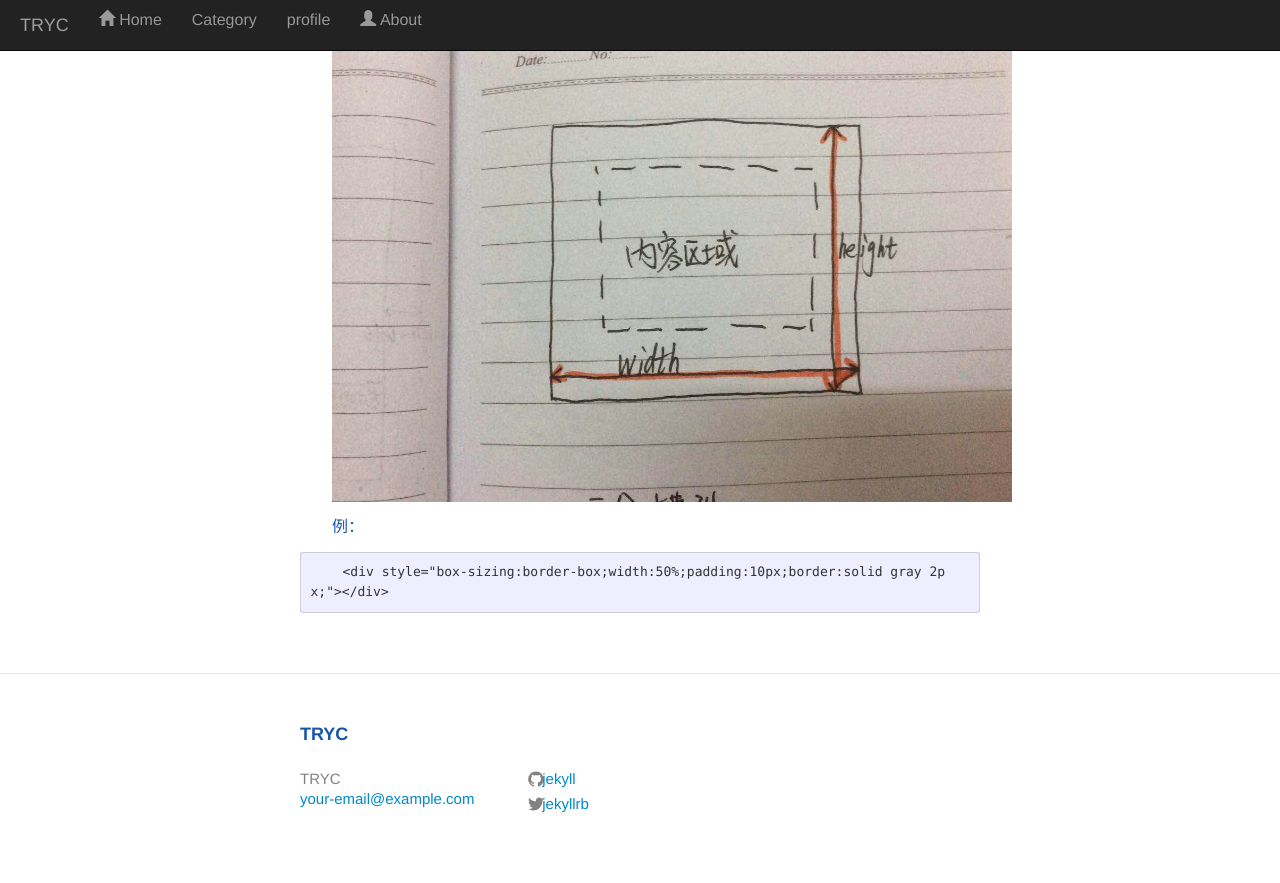
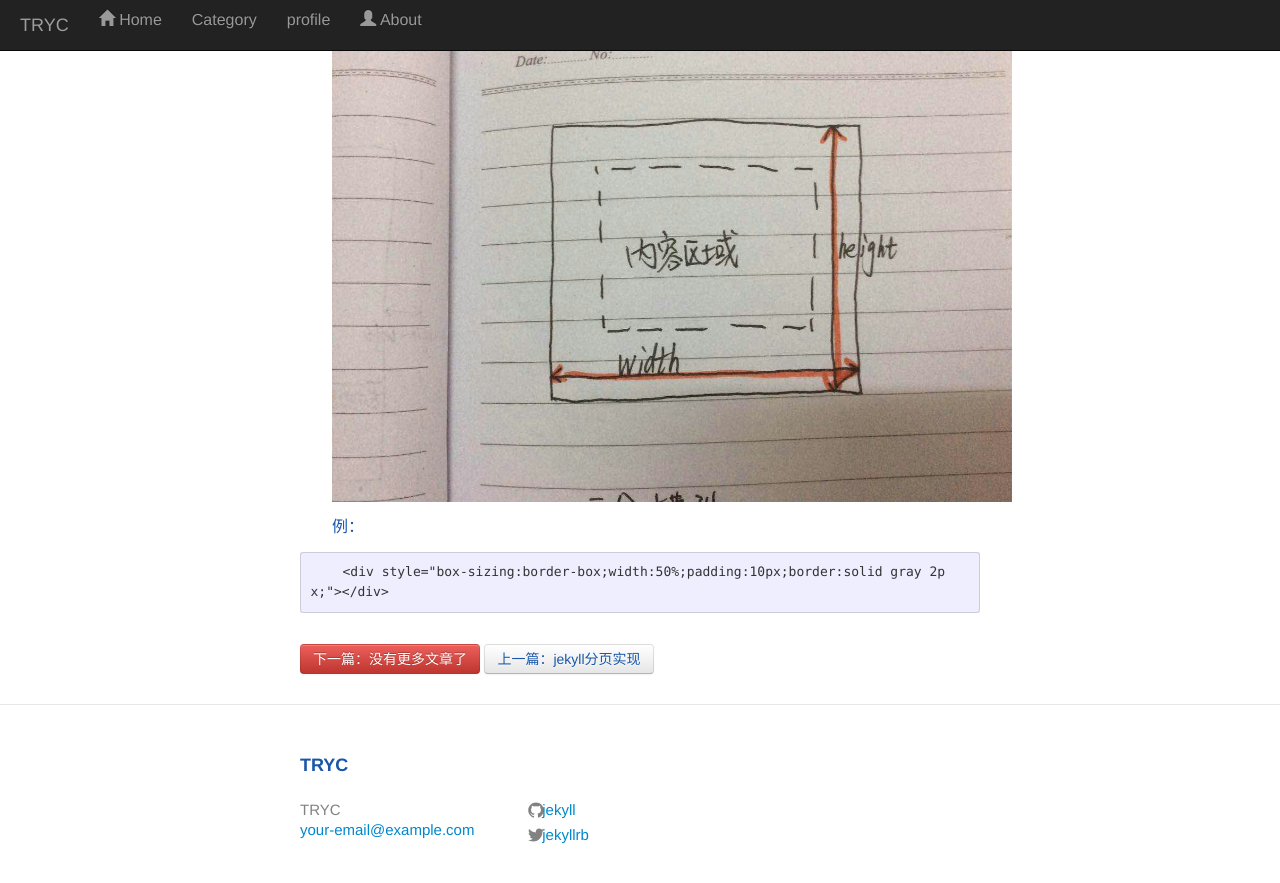
Before and after one commit to TRYC-01/TRYC-01.github.io, a Jekyll site: the page built from _posts/2017-06-22-box-model.md, in a window 1280 px wide and 900 px high, scrolled down 2158 px. Shown: the top 883 px of the window. Built offline with Jekyll 4.4.1, drawn with Linux system fonts in a browser that asks for light colours; nearby versions of some CDN libraries; grey boxes are pictures that could not be loaded.

Commit message:
add page.next/previous link

```diff
--- a/_layouts/post.html
+++ b/_layouts/post.html
@@ -18,17 +18,17 @@ layout: default
     {{ content }}
   </div>
 
-  {% assign post_array=site.posts %}
 
-  {% if page.url==post_array.fist.url %}<!--最新的文章 -->
+  {% if page.next %}<!--最新的文章 -->
+  <a class="btn btn-success"href="page.next_path">下一篇：{{page.next.title}}
+    {% else %}
   <a class="btn btn-danger">下一篇：没有更多文章了</a>
-  <a class="btn btn-success"href="post_array[1].url">上一篇：{{post_array[1].title}}
-    {% else %}
+  {% endif %}
 
-  {% if page.url==post_array.last.url %}
-  <a class="btn btn-scuccess" href="{{post_array[{{post_array | size}}-1]}}">下一篇：{{post_array[size-1].title}}</a>
+  {% if page.previous %}
+  <a class="btn btn-scuccess" href="{{page.previous_path}}">上一篇：{{page.previous.title}}</a>
+  {% else %}
   <a class="btn btn-danger">上一篇：没有更多文章了</a>
-  {% endif %}
   {% endif %}
 
 
```
